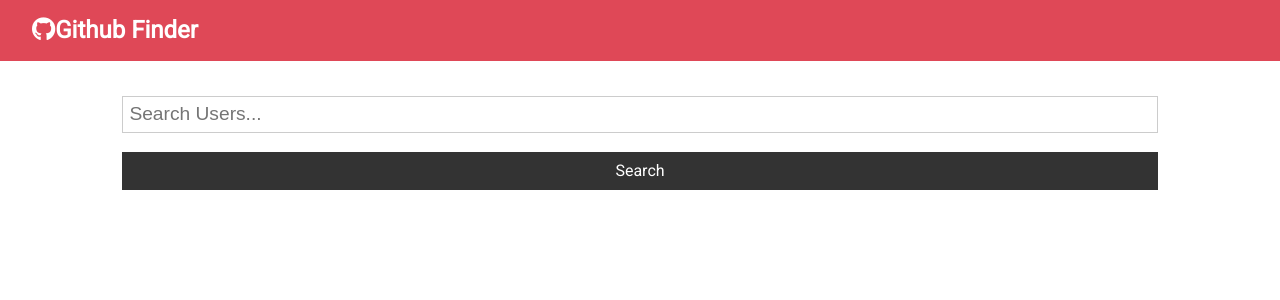
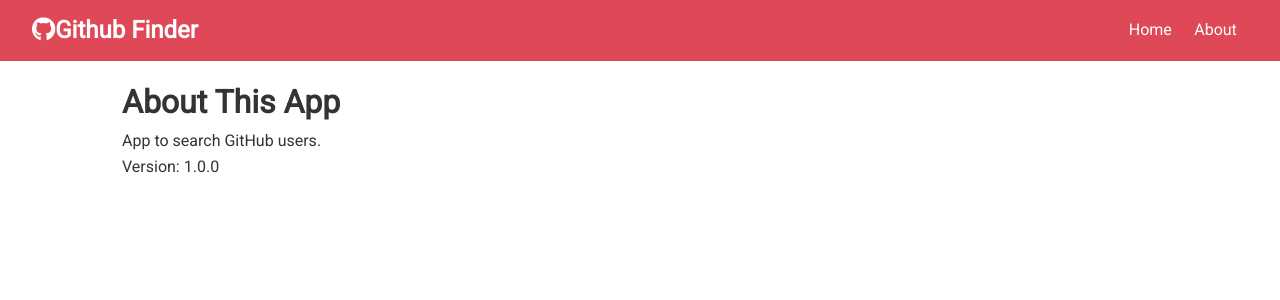
Before and after one commit to VOM90/github-finder, a React (Create React App) app: page /about in a window 1280 px wide. Shown: the top 300 px of the page. Built offline with nearby package versions, Linux system fonts and the light colour scheme; the HTML template or start-up script is replaced by a standard one.

Commit message:
added react router

```diff
--- a/package.json
+++ b/package.json
@@ -6,6 +6,7 @@
     "axios": "^0.19.0",
     "react": "^16.8.6",
     "react-dom": "^16.8.6",
+    "react-router-dom": "^5.0.1",
     "react-scripts": "3.0.1"
   },
   "scripts": {
--- a/src/App.js
+++ b/src/App.js
@@ -1,8 +1,10 @@
-import React, { Component } from 'react';
+import React, { Fragment, Component } from 'react';
+import { BrowserRouter as Router, Switch, Route } from 'react-router-dom';
 import Navbar from './components/layout/Navbar';
 import Users from './components/users/Users';
 import Search from './components/users/Search';
 import Alert from './components/layout/Alert';
+import About from './components/pages/About';
 import axios from 'axios';
 import './App.css';
 
@@ -33,10 +35,17 @@
   render() {
     const { users, loading } = this.state;
     return (
+      <Router>
         <div className='App'>
           <Navbar />
           <div className='container'>
             <Alert alert={this.state.alert} />
+            <Switch>
+              <Route
+                exact
+                path='/'
+                render={props => (
+                  <Fragment>
                     <Search
                       searchUsers={this.searchUsers}
                       clearUsers={this.clearUsers}
@@ -44,8 +53,14 @@
                       setAlert={this.setAlert}
                     />
                     <Users loading={loading} users={users} />
+                  </Fragment>
+                )}
+              />
+              <Route exact path='/about' component={About} />
+            </Switch>
           </div>
         </div>
+      </Router>
     );
   }
 }
--- a/src/components/layout/Navbar.js
+++ b/src/components/layout/Navbar.js
@@ -1,5 +1,6 @@
 import React from 'react';
 import PropTypes from 'prop-types';
+import { Link } from 'react-router-dom';
 
 const Navbar = ({ icon, title }) => {
   return (
@@ -8,6 +9,14 @@
         <i className={icon} />
         {title}
       </h1>
+      <ul>
+        <li>
+          <Link to='/'>Home</Link>
+        </li>
+        <li>
+          <Link to='/about'>About</Link>
+        </li>
+      </ul>
     </nav>
   );
 };
--- /dev/null
+++ b/src/components/pages/About.js
@@ -0,0 +1,13 @@
+import React, { Fragment } from 'react';
+
+const About = () => {
+  return (
+    <Fragment>
+      <h1>About This App</h1>
+      <p>App to search GitHub users.</p>
+      <p>Version: 1.0.0</p>
+    </Fragment>
+  );
+};
+
+export default About;
```
Also changed, not shown: 1 other file (tests, documents, lock files or other folders). Lines whose indentation alone changed are shown as unchanged.
